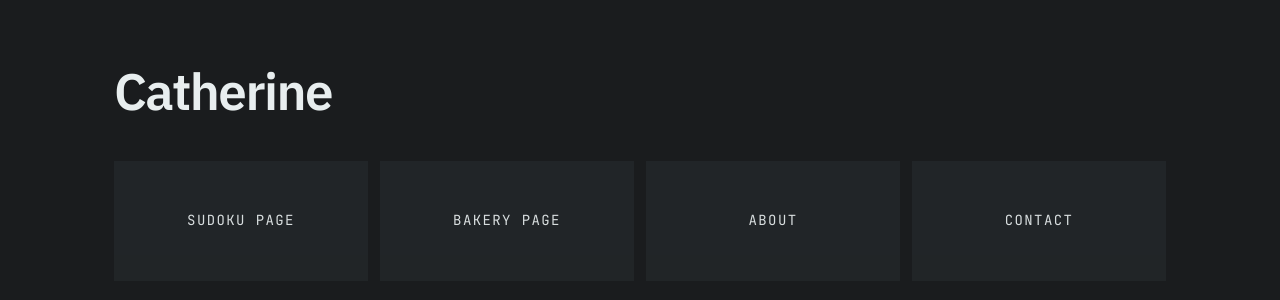
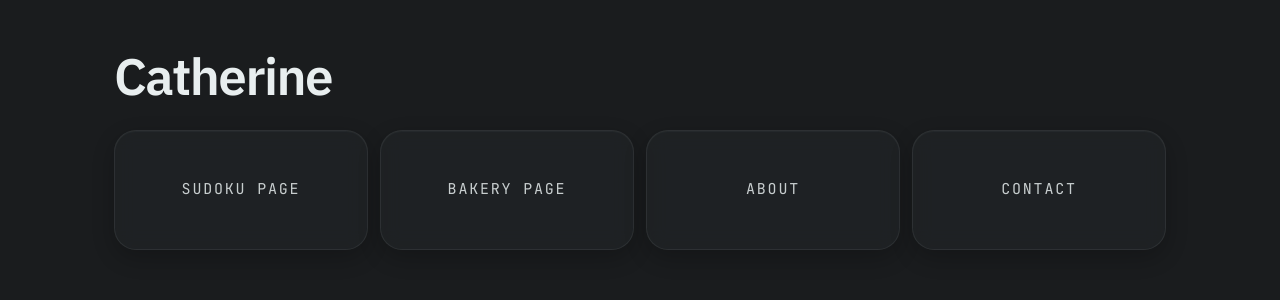
Before and after one commit to CoRine65/Portfolio_website, a React (Vite) app: page / in a window 1280 px wide. Shown: the top 300 px of the page. Built offline with nearby package versions, Linux system fonts and the light colour scheme.

Commit message:
feat(home): redesign project cards with expandable layout and flip text component

```diff
--- /dev/null
+++ b/src/components/AirportFlipText.jsx
@@ -0,0 +1,93 @@
+import { useEffect, useMemo, useRef, useState } from "react";
+
+const DEFAULT_ALPHABET = "ABCDEFGHIJKLMNOPQRSTUVWXYZ0123456789+-";
+
+function idxOf(alphabet, ch) {
+  const i = alphabet.indexOf(ch);
+  return i === -1 ? 0 : i;
+}
+
+export default function AirportFlipText({
+  text,
+  active = false,
+
+  // slower + smoother defaults
+  duration = 1800,     // total line settle time
+  stagger = 70,        // delay per character
+  tickMs = 45,         // how often a character advances (bigger = calmer)
+  spins = 10,          // how many steps each character rolls before locking
+
+  alphabet = DEFAULT_ALPHABET,
+  className = "",
+}) {
+  const safeTarget = useMemo(
+    () => (typeof text === "string" ? text : ""),
+    [text]
+  );
+
+  const [out, setOut] = useState(safeTarget);
+
+  const rafRef = useRef(0);
+  const startRef = useRef(0);
+
+  useEffect(() => {
+    const reduce =
+      typeof window !== "undefined" &&
+      window.matchMedia &&
+      window.matchMedia("(prefers-reduced-motion: reduce)").matches;
+
+    if (!active || reduce) {
+      // eslint-disable-next-line react-hooks/set-state-in-effect
+      setOut(safeTarget);
+      if (rafRef.current) cancelAnimationFrame(rafRef.current);
+      return;
+    }
+
+    startRef.current = performance.now();
+
+    const tick = (now) => {
+      const elapsed = now - startRef.current;
+
+      const next = safeTarget.split("").map((finalCh, i) => {
+        if (finalCh === " ") return " ";
+
+        const charDelay = i * stagger;
+        const local = elapsed - charDelay;
+
+        // not started yet
+        if (local <= 0) return " ";
+
+        // progress for this char 0..1
+        const localT = Math.min(1, local / duration);
+
+        // how many "steps" have occurred (mechanical ticks)
+        const steps = Math.floor(local / tickMs);
+
+        // once enough time has passed, lock it
+        if (localT >= 1) return finalCh;
+
+        // roll through alphabet deterministically
+        const finalIdx = idxOf(alphabet, finalCh);
+        const rolledIdx = (finalIdx + spins + steps) % alphabet.length;
+
+        return alphabet[rolledIdx];
+      }).join("");
+
+      setOut(next);
+
+      if (elapsed < duration + safeTarget.length * stagger + 200) {
+        rafRef.current = requestAnimationFrame(tick);
+      } else {
+        setOut(safeTarget);
+      }
+    };
+
+    rafRef.current = requestAnimationFrame(tick);
+
+    return () => {
+      if (rafRef.current) cancelAnimationFrame(rafRef.current);
+    };
+  }, [active, safeTarget, duration, stagger, tickMs, spins, alphabet]);
+
+  return <span className={className}>{out}</span>;
+}
--- a/src/index.css
+++ b/src/index.css
@@ -1,3 +1,6 @@
+/* ============================
+   0) Reset / base box model
+============================ */
 *,
 *::before,
 *::after {
@@ -13,12 +16,11 @@ body,
 
 body {
   margin: 0;
-
   font-size: 18px;
 }
 
 /* ============================
-   2) Design tokens (fonts + colors)
+   1) Design tokens (fonts + colors)
 ============================ */
 :root {
   /* Fonts */
@@ -28,16 +30,16 @@ body {
     Consolas, "Liberation Mono", "Courier New", monospace;
 
   /* Colors */
-  --bg-base: #1a1c1e;     /* page background */
-  --bg-surface: #222629;  /* cards/panels */
-  --bg-subtle: #2b5a6c;   /* hover surface */
+  --bg-base: #1a1c1e;
+  --bg-surface: #222629;
+  --bg-subtle: #2b5a6c;
 
-  --text-primary: #e8eeef;      /* headings + main text */
-  --text-secondary: #a3adb5;    /* paragraphs (less muted than your current) */
-  --text-muted: #d3d6e3;        /* meta/airport (a touch dimmer) */
+  --text-primary: #e8eeef;
+  --text-secondary: #a3adb5;
+  --text-muted: #d3d6e3;
 
-  --accent: #3ebe8b;                   /* links/focus */
-  --accent-soft: rgba(43, 90, 108, 0.18); /* soft wash behind media */
+  --accent: #3ebe8b;
+  --accent-soft: rgba(43, 90, 108, 0.18);
 
   /* Rendering */
   font-synthesis: none;
@@ -47,7 +49,7 @@ body {
 }
 
 /* ============================
-   3) Global base styles
+   2) Global base styles
 ============================ */
 body {
   background: var(--bg-base);
@@ -56,13 +58,12 @@ body {
   line-height: 1.55;
 }
 
-/* Make sure app inherits */
 #root {
   font-family: var(--font-body);
 }
 
 /* ============================
-   4) Typography
+   3) Typography
 ============================ */
 h1, h2, h3, h4, h5, h6 {
   font-family: var(--font-display);
@@ -72,9 +73,9 @@ h1, h2, h3, h4, h5, h6 {
   margin: 0 0 0.6em;
 }
 
-h1{
+h1 {
   font-size: clamp(2.2rem, 4vw, 3.2rem);
-  line-height: 1.7;
+  line-height: 1.1;
   margin-bottom: 0.5em;
 }
 
@@ -103,37 +104,14 @@ p {
   color: var(--text-muted);
 }
 
-/* Meta list (case header) */
-.meta-list {
-  list-style: none;
-  padding-left: 0;
-  margin: 16px 0 0;
-}
-
-.meta-list li {
-  font-family: var(--font-mono);
-  text-transform: uppercase;
-  letter-spacing: 0.08em;
-  font-size: 15px;
-  opacity: 0.92;
-  color: var(--text-muted);
-  margin: 6px 0;
-}
-
 /* ============================
-   5) Links + nav
+   4) Links + nav
 ============================ */
 a {
   color: var(--text-primary);
   text-decoration: none;
 }
 
-a:hover {
-  color: var(--text-primary);
-  opacity: 0.92;
-}
-
-/* Optional: if you want “accent on hover” */
 a:hover {
   color: var(--accent);
   opacity: 1;
@@ -147,7 +125,7 @@ nav a {
 }
 
 /* ============================
-   6) Layout containers
+   5) Layout containers
 ============================ */
 .page,
 .case {
@@ -158,56 +136,198 @@ nav a {
 }
 
 /* ============================
-   7) Home cards
+   6) Home grid
 ============================ */
 .home-nav {
   display: grid;
   gap: 12px;
   margin-top: 24px;
+  grid-template-columns: 1fr;
 }
 
-/* mobile: stacked */
-@media (max-width: 767px) {
+@media (min-width: 768px) {
   .home-nav {
-    grid-template-columns: 1fr;
+    grid-template-columns: repeat(4, minmax(0, 1fr));
   }
 }
 
-/* tablet/desktop: 1 row 4 columns */
-@media (min-width: 768px) {
-  .home-nav {
-    grid-template-columns: repeat(4, 1fr);
+/* ============================
+   7) Home cards (simple glass + expand)
+   Structure assumption:
+   <div class="card">
+     <a class="cardLink" ...>
+       <div class="cardTitle">Title</div>
+       <ul class="cardMeta">
+         <li><span class="airportLoad">Item</span></li>
+       </ul>
+     </a>
+   </div>
+============================ */
+.card {
+  height: 120px;
+  border-radius: 22px;
+  overflow: hidden;
+  position: relative;
+
+  /* idle surface */
+  background: rgba(34, 38, 41, 0.72);
+  border: 1px solid rgba(232, 238, 239, 0.08);
+
+  backdrop-filter: blur(10px);
+  -webkit-backdrop-filter: blur(10px);
+
+  box-shadow:
+    0 8px 24px rgba(0, 0, 0, 0.25),
+    inset 0 1px 0 rgba(255,255,255,0.03);
+
+  transform: translateZ(0);
+  transition:
+  height 260ms ease,
+  border-color 240ms ease,
+  box-shadow 240ms ease,
+  background 240ms ease;
+}
+
+/* whole card clickable */
+.cardLink {
+  width: 100%;
+  height: 100%;
+  position: relative;
+  display: block;
+  padding: 0;
+}
+
+/* Title starts centered */
+.cardTitle {
+  position: absolute;
+  left: 50%;
+  top: 50%;
+  transform: translate(-50%, -50%);
+
+  font-family: var(--font-mono);
+  text-transform: uppercase;
+  letter-spacing: 0.12em;
+  font-size: 15px;
+  color: var(--text-primary);
+  opacity: 0.92;
+
+  white-space: nowrap;
+  overflow: hidden;
+  text-overflow: ellipsis;
+  max-width: calc(100% - 36px);
+
+  transition:
+    left 260ms ease,
+    top 260ms ease,
+    transform 260ms ease,
+    opacity 260ms ease;
+}
+
+/* Meta list hidden by default */
+.cardMeta {
+  position: absolute;
+  left: 18px;
+  top: 52px;
+  bottom: auto;
+
+  list-style: disc;
+  list-style-position: outside;
+  padding-left: 18px;
+
+  margin: 0;
+
+  display: grid;
+  gap: 2px;              /* tighter spacing between items */
+
+  opacity: 0;
+  transform: translateY(10px);
+  transition: opacity 240ms ease;
+}
+
+.cardMeta li {
+  font-family: var(--font-mono);
+  text-transform: uppercase;
+  letter-spacing: 0.08em;
+  font-size: 12px;
+  line-height: 1.25;     /* tighter line spacing */
+  color: var(--text-muted);
+  opacity: 0.95;
+}
+
+
+/* Expanded state */
+.card:hover,
+.card:focus-within {
+  height: 200px; /* gives space for bullets */
+
+  background: rgba(43, 90, 108, 0.22);
+  border-color: rgba(62, 190, 139, 0.35);
+
+  box-shadow:
+    0 16px 44px rgba(0, 0, 0, 0.38),
+    inset 0 1px 0 rgba(255,255,255,0.06);
+}
+
+/* title moves top-left */
+.card:hover .cardTitle,
+.card:focus-within .cardTitle {
+  left: 18px;
+  top: 14px;
+  transform: translate(0, 0);
+  opacity: 1;
+}
+
+/* meta fades in */
+.card:hover .cardMeta,
+.card:focus-within .cardMeta {
+
+  opacity: 1;
+  transform: translateY(0);
+}
+
+/* Optional sibling dim (nice, not required)
+   Add a wrapper class to the grid: <div class="home-nav dimSiblings"> */
+.home-nav.dimSiblings:hover .card {
+  opacity: 0.55;
+  transition: opacity 180ms ease;
+}
+.home-nav.dimSiblings:hover .card:hover {
+  opacity: 1;
+}
+
+/* Airport "loading dots" effect */
+.airportLoad::after {
+  content: none;
+  display: none;
+}
+
+/*
+@keyframes dotsWidth {
+  0%   { width: 0em; }
+  33%  { width: 0.4em; }
+  66%  { width: 0.8em; }
+  100% { width: 1.2em; }
+}
+
+@keyframes dots {
+  0%   { content: ""; }
+  25%  { content: "."; }
+  50%  { content: ".."; }
+  100% { content: ""; }
+}*/
+
+/* Reduced motion */
+@media (prefers-reduced-motion: reduce) {
+  .card,
+  .cardTitle,
+  .cardMeta {
+    transition: none;
+  }
+  .airportLoad::after {
+    animation: none;
+    content: "";
   }
 }
-
-.card {
-  height: 120px;
-  /*border: 1px dashed rgba(232, 238, 239, 0.35);*/
-  background: var(--bg-surface);
-
-  display: flex;
-  align-items: center;
-  justify-content: center;
-
-  transition: background 0.2s ease, border-color 0.2s ease;
-}
-
-.card:hover {
-  background: var(--bg-subtle);
-  border-color: rgba(232, 238, 239, 0.55);
-}
-
-/* Make whole card clickable */
-.card a {
-  width: 100%;
-  height: 100%;
-  display: flex;
-  align-items: center;
-  justify-content: center;
-
-  color: var(--text-primary);
-}
-
 
 /* ============================
    8) Case media
@@ -217,14 +337,12 @@ nav a {
   gap: 16px;
 }
 
-/* mobile: stacked */
 @media (max-width: 767px) {
   .mediaGrid {
     grid-template-columns: 1fr;
   }
 }
 
-/* tablet+desktop: 2 columns */
 @media (min-width: 768px) {
   .mediaGrid {
     grid-template-columns: 1fr 1fr;
--- a/src/pages/Home.jsx
+++ b/src/pages/Home.jsx
@@ -1,24 +1,71 @@
 import { Link } from "react-router-dom";
+import { useState } from "react";
+import AirportFlipText from "../components/AirportFlipText";
 
+const cards = [
+  {
+    to: "/projects/sudoku",
+    title: "SUDOKU PAGE",
+    meta: ["RAILS API + JWT", "HUMAN VS AI", "SYSTEM WRITEUP"],
+  },
+  {
+    to: "/projects/bakery",
+    title: "BAKERY PAGE",
+    meta: ["FRONT-END UI", "CART FLOW", "RESPONSIVE LAYOUT"],
+  },
+  {
+    to: "/about",
+    title: "ABOUT",
+    meta: ["STORY", "JOURNEY", "VALUES"],
+  },
+  {
+    to: "/contact",
+    title: "CONTACT",
+    meta: ["EMAIL", "GITHUB", "LINKEDIN"],
+  },
+];
 
+function Card({ to, title, meta }) {
+  const [active, setActive] = useState(false);
+
+  return (
+    <div
+      className="card airport"
+      onMouseEnter={() => setActive(true)}
+      onMouseLeave={() => setActive(false)}
+      onFocus={() => setActive(true)}
+      onBlur={() => setActive(false)}
+    >
+      <Link className="cardLink" to={to}>
+        <div className="cardTitle">{title}</div>
+
+        <ul className="cardMeta" aria-hidden={!active}>
+          {meta.map((m) => (
+            <li key={m}>
+              <AirportFlipText
+                text={m}
+                active={active}
+                duration={620}
+                stagger={16}
+                className="airportLine"
+              />
+            </li>
+          ))}
+        </ul>
+      </Link>
+    </div>
+  );
+}
 
 export default function Home() {
   return (
     <div className="page">
       <h1>Catherine</h1>
+
       <nav className="home-nav">
-        <div className = "airport card">
-          <Link to="/projects/sudoku">Sudoku Page</Link>
-        </div>
-        <div className = "airport card">
-          <Link to="/projects/bakery">Bakery Page</Link>
-        </div>
-        <div className = "airport card">
-          <Link to="/about">About</Link>
-        </div>
-        <div className = "airport card">
-          <Link to="/contact">Contact</Link>
-        </div>
+        {cards.map((c) => (
+          <Card key={c.to} {...c} />
+        ))}
       </nav>
     </div>
   );
```
Also changed, not shown: src/assets/smoke.png (added).
